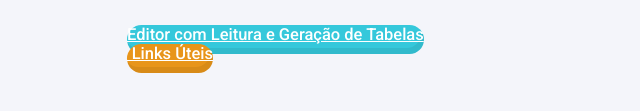
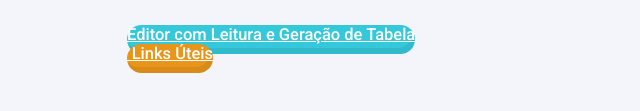
Before and after one commit to gustaborges/formatador-tabela-jira, a website built with webpack: page index.html in a window 1280 px wide. Shown: the part 187-298 px from the top of the page, 218-858 px from the left. Built offline with nearby package versions, Linux system fonts and the light colour scheme; some icons are missing; files whose address does not match are found by name.

Commit message:
Typo fixed

```diff
--- a/index.html
+++ b/index.html
@@ -27,7 +27,7 @@
 
         <div class="row test-types-container mt-3">
             <div class="col-12">
-                <a class="btn btn-candy btn-candy--sky w-100" href="./editor-leitura-tabela.html">Editor com Leitura e Geração de Tabelas</a>
+                <a class="btn btn-candy btn-candy--sky w-100" href="./editor-leitura-tabela.html">Editor com Leitura e Geração de Tabela</a>
             </div>
             <div class="col-12">
                 <a class="btn btn-candy btn-candy--orange w-100" href="./links-uteis.html"><i class="fa fa-link"></i>&ThickSpace;Links Úteis</a>
```
